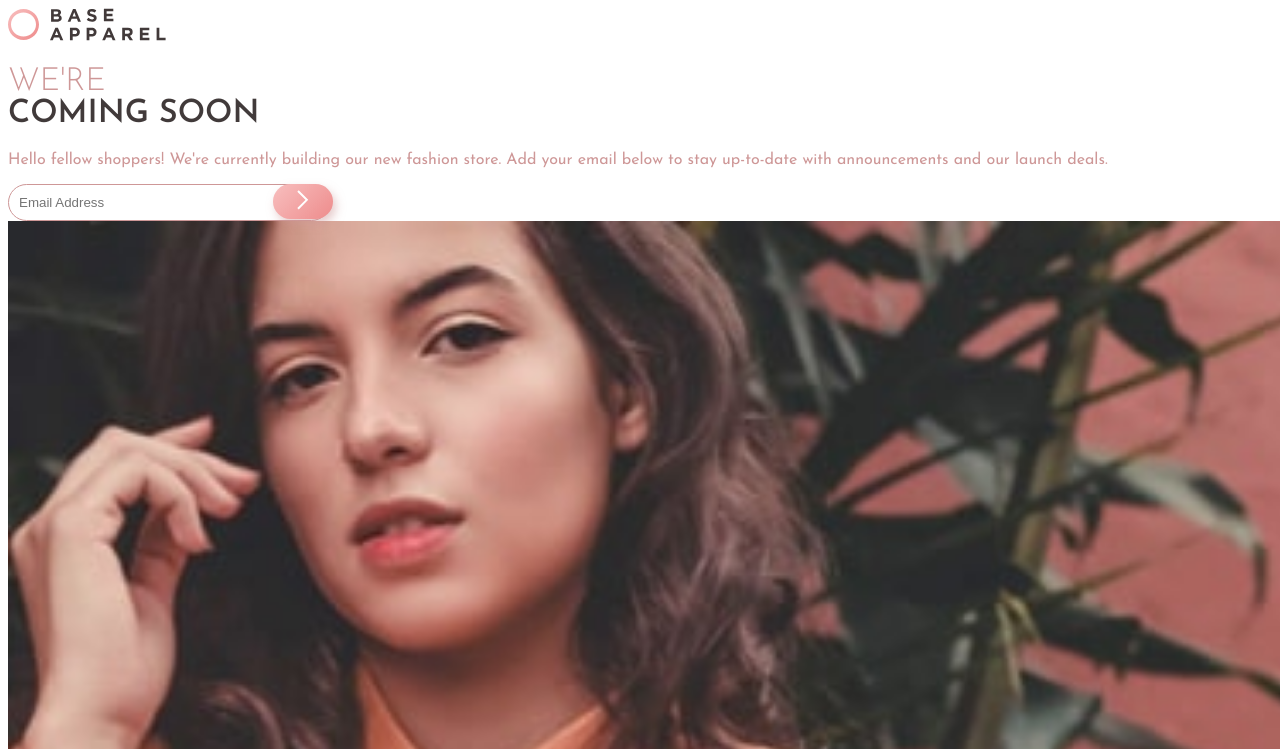
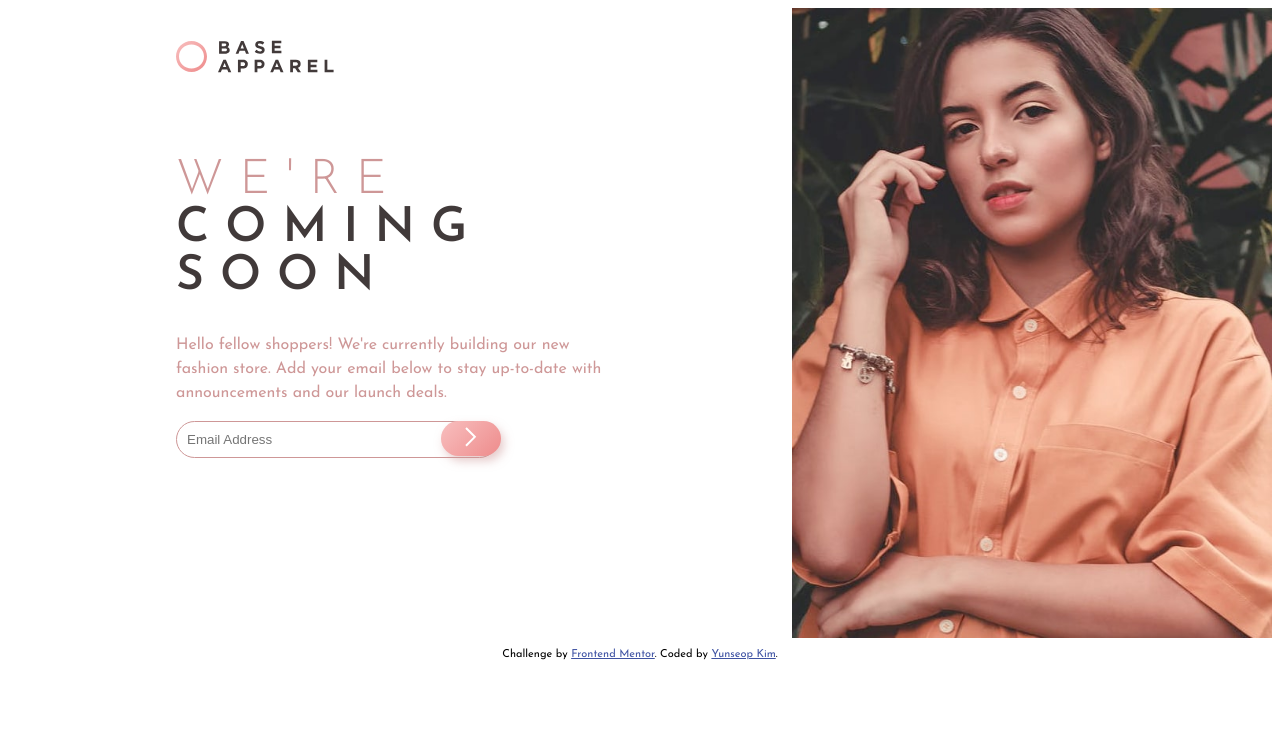
Before and after one commit to yunseop-dev/base-apparel-coming-soon, a plain HTML site: page index.html in a window 1280 px wide. Shown: the top 749 px of the page. Drawn offline with Linux system fonts and the light colour scheme.

Commit message:
데스크탑 css 작업

```diff
--- a/index.html
+++ b/index.html
@@ -12,13 +12,28 @@
 
   <!-- Feel free to remove these styles or customise in your own stylesheet 👍 -->
   <style>
+    * {
+      /* border: 1px solid red; */
+    }
+
     body {
       font-family: 'Josefin Sans', sans-serif;
       font-size: 16px;
     }
 
+    .wrapper {
+      display: flex;
+      max-width: 1440px;
+    }
+
     .container {
-      max-width: 1440px;
+      margin: 2rem 10.5rem;
+    }
+
+    .image {
+      width: 100%;
+      max-width: 480px;
+      height: auto;
     }
 
     .container .point {
@@ -30,10 +45,19 @@
       color: hsl(0, 6%, 24%);
       font-weight: 600;
       text-transform: uppercase;
+      font-size: 3rem;
+      letter-spacing: 1rem;
+      margin-top: 5rem;
+    }
+
+    .container h1 .point {
+      font-weight: 300;
     }
 
     .container p {
       color: hsl(0, 36%, 70%);
+      letter-spacing: normal;
+      line-height: 1.5rem;
     }
 
     .container .btn-group {
@@ -41,7 +65,7 @@
       width: 300px;
     }
 
-    .container .btn-group>input {
+    .container .btn-group > input {
       border: solid 1px hsl(0, 36%, 70%);
       border-radius: 20px;
       padding: 10px;
@@ -74,13 +98,14 @@
 </head>
 
 <body>
-
+  <div class="wrapper">
     <div class="container">
       <img src="images/logo.svg" alt="logo">
 
       <h1>
         <span class="point">We're</span>
-      <br> coming soon</h1>
+        <br> coming soon
+      </h1>
 
       <p>
         Hello fellow shoppers! We're currently building our new fashion store.
@@ -94,7 +119,8 @@
         </button>
       </div>
 
-    <img src="images/hero-desktop.jpg" alt="girl" srcset="images/hero-mobile.jpg 375w">
+    </div>
+    <img class="image" src="images/hero-desktop.jpg" alt="girl">
   </div>
 
   <footer>
```
Lines whose indentation alone changed are shown as unchanged.
